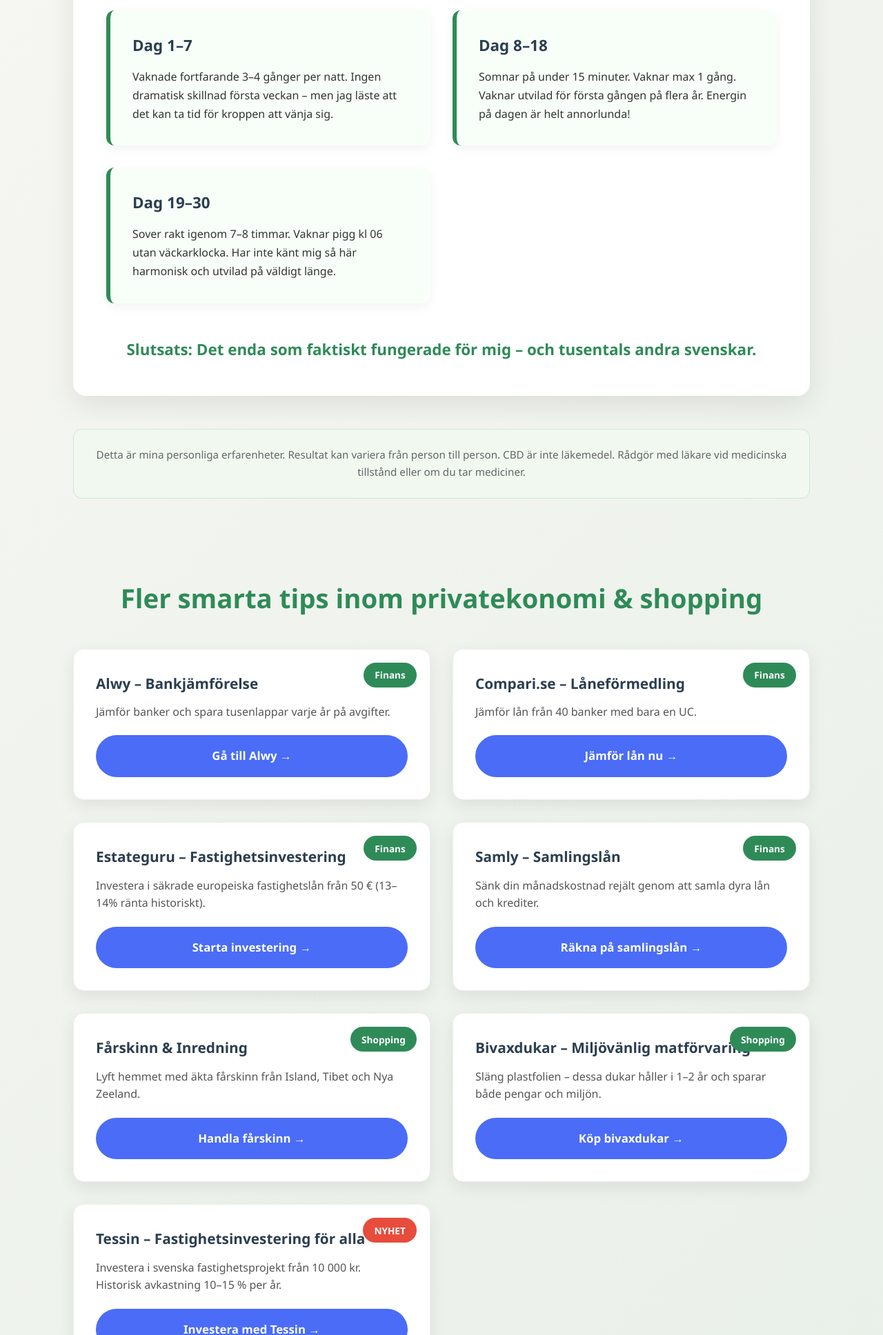
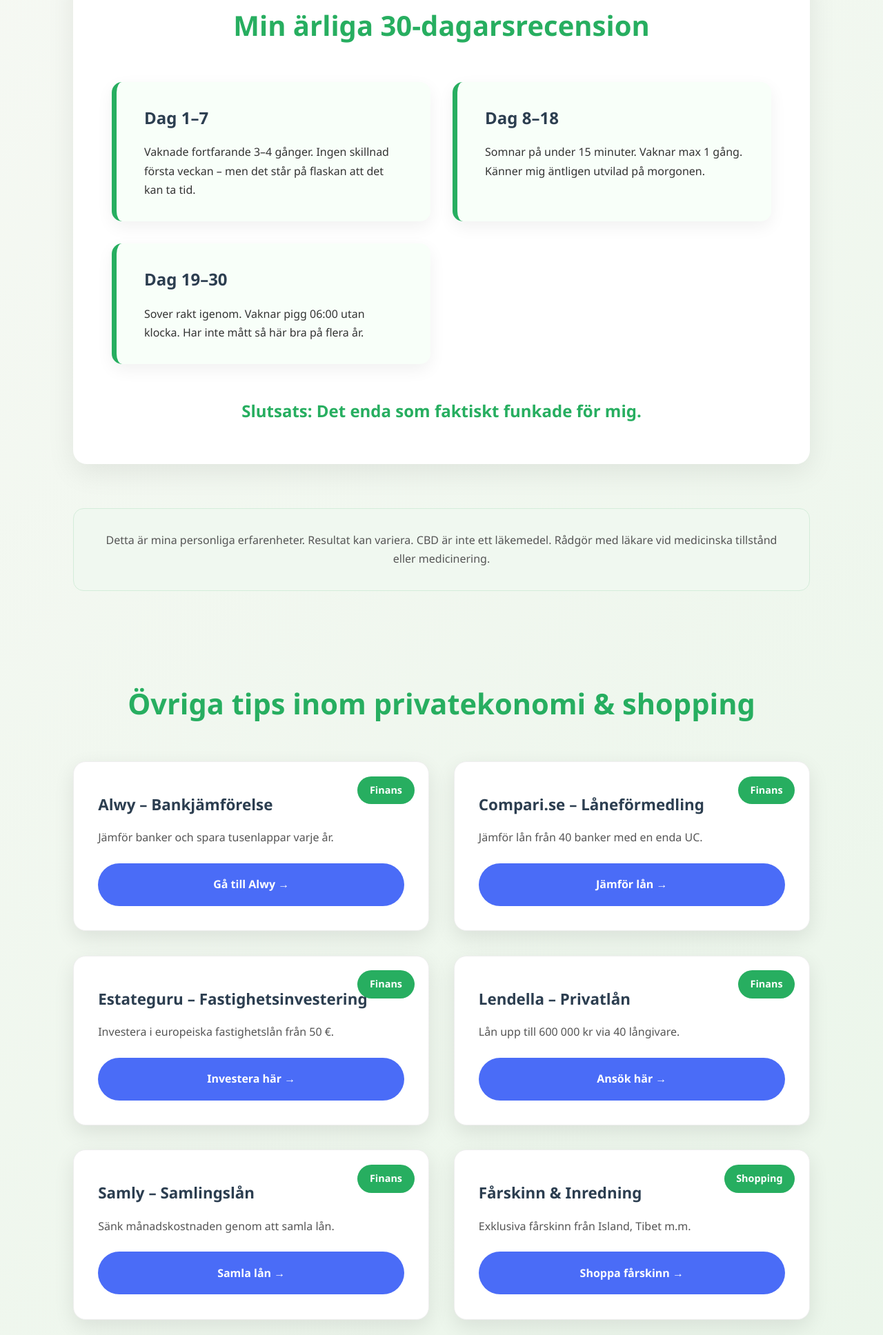
Before and after one commit to Passiv-Inkomst/PengaExpert, a plain HTML site: page index.html in a window 1280 px wide. Shown: the part 864-2800 px from the top of the page at 69% size. Drawn offline with Linux system fonts and the light colour scheme.

Commit message:
Update index.html

```diff
--- a/index.html
+++ b/index.html
@@ -3,62 +3,64 @@
 <head>
     <meta charset="UTF-8">
     <meta name="viewport" content="width=device-width, initial-scale=1.0">
-    <meta name="description" content="Min ärliga recension av svensk CBD-olja som hjälpte mig sova hela natten igen + rabattlänk">
+    <meta name="description" content="Min ärliga recension av svensk CBD-olja som hjälpte mig sova hela natten igen + exklusiv rabattlänk">
     <meta property="og:title" content="Sov som ett barn igen – min CBD-recension (2025)">
-    <meta property="og:description" content="Från 4 uppvaknanden per natt → sover hela natten. Ingen melatonin, ingen beroenderisk.">
+    <meta property="og:description" content="Från 4 uppvaknanden per natt → sover rakt igenom. Ingen melatonin, ingen beroenderisk.">
     <title>Sov som ett barn igen – min CBD-recension 2025</title>
     <link rel="stylesheet" href="https://cdnjs.cloudflare.com/ajax/libs/font-awesome/6.4.0/css/all.min.css">
     <style>
         *{margin:0;padding:0;box-sizing:border-box;font-family:'Segoe UI',sans-serif;}
-        body{background:linear-gradient(135deg,#f9f7f4 0%,#e8f0e8 100%);color:#333;min-height:100vh;line-height:1.7;}
+        body{background:linear-gradient(135deg,#f8f9f5 0%,#e8f5e8 100%);color:#333;line-height:1.7;}
         .container{max-width:1100px;margin:0 auto;padding:2rem 1rem;}
-        header{text-align:center;padding:4rem 1rem;background:linear-gradient(rgba(0,0,0,0.5),rgba(0,0,0,0.5)),url('https://images.unsplash.com/photo-1516397281156-ca07cf9746fc?w=1400') center/cover no-repeat;border-radius:20px;color:white;margin-bottom:3rem;}
-        h1{font-size:3.2rem;font-weight:900;margin-bottom:1rem; text-shadow: 0 2px 10px rgba(0,0,0,0.4);}
-        .subtitle{font-size:1.5rem;max-width:900px;margin:0 auto 1.5rem;font-weight:400;}
-        .stars{color:#f39c12;font-size:1.6rem;margin:1.5rem 0;}
-        .hero-btn{background:#2e8b57;color:white;padding:1.4rem 3rem;font-size:1.4rem;border-radius:50px;text-decoration:none;display:inline-block;margin:2rem 1rem;box-shadow:0 10px 30px rgba(46,139,87,0.4);transition:all .3s;font-weight:700;position:relative;}
-        .hero-btn:hover{transform:translateY(-4px);background:#236942;box-shadow:0 15px 35px rgba(46,139,87,0.5);}
-        .popular-badge{position:absolute;top:-12px;right:-10px;background:#e74c3c;color:white;padding:0.4rem 0.9rem;border-radius:20px;font-size:0.85rem;font-weight:700;}
-        .section{margin:3rem 0;background:white;border-radius:18px;padding:3rem;box-shadow:0 12px 40px rgba(0,0,0,0.09);}
-        h2{color:#2e8b57;text-align:center;margin-bottom:2.5rem;font-size:2.3rem;}
-        .review-grid{display:grid;grid-template-columns:repeat(auto-fit,minmax(320px,1fr));gap:2rem;margin:2rem 0;}
-        .review-card{background:#f8fff8;border-left:6px solid #2e8b57;padding:2rem;border-radius:12px;box-shadow:0 5px 15px rgba(0,0,0,0.05);}
-        .review-card h3{font-size:1.4rem;margin-bottom:0.8rem;color:#2c3e50;}
-        .disclaimer{font-size:0.95rem;color:#666;text-align:center;margin:3rem 0;padding:1.5rem;background:#f0f8f0;border-radius:12px;border:1px solid #d0e8d0;}
-        .other-links{margin-top:7rem;}
-        .other-links h2{color:#2e8b57;text-align:center;margin-bottom:2.5rem;font-size:2.4rem;}
-        .link-grid{display:grid;grid-template-columns:repeat(auto-fill,minmax(360px,1fr));gap:2rem;}
-        .small-card{background:white;padding:2rem;border-radius:15px;box-shadow:0 8px 25px rgba(0,0,0,0.08);text-align:left;position:relative;transition:all .3s;border:1px solid #eee;}
-        .small-card:hover{transform:translateY(-8px);box-shadow:0 15px 35px rgba(0,0,0,0.12);}
-        .small-card h3{margin-bottom:0.7rem;color:#2c3e50;font-size:1.3rem;}
-        .small-card p{font-size:1rem;color:#555;margin-bottom:1.3rem;line-height:1.6;}
-        .small-card a{background:#4a6cf7;color:white;padding:1rem;border-radius:50px;text-decoration:none;display:block;text-align:center;font-weight:600;font-size:1.05rem;transition:all .3s;}
-        .small-card a:hover{background:#3a5ce5;transform:scale(1.03);}
-        .tag{position:absolute;top:1.2rem;right:1.2rem;background:#2e8b57;color:white;padding:0.4rem 1rem;border-radius:20px;font-size:0.85rem;font-weight:600;}
-        .new-tag{background:#e74c3c !important;}
-        footer{text-align:center;padding:5rem 1rem;color:#666;font-size:1rem;background:#f9f9f9;margin-top:5rem;border-radius:15px;}
+        header{text-align:center;padding:4.5rem 2rem;background:linear-gradient(rgba(0,0,0,0.55),rgba(0,0,0,0.55)),url('https://images.unsplash.com/photo-1516397281156-ca07cf9746fc?w=1400') center/cover no-repeat;border-radius:25px;color:white;margin-bottom:4rem;box-shadow:0 15px 40px rgba(0,0,0,0.2);}
+        h1{font-size:3.4rem;font-weight:900;margin-bottom:1rem;text-shadow:0 3px 15px rgba(0,0,0,0.5);}
+        .subtitle{font-size:1.55rem;max-width:900px;margin:0 auto 2rem;opacity:0.95;}
+        .stars{color:#f1c40f;font-size:1.8rem;margin:1.5rem 0;}
+        .hero-btn{background:#27ae60;color:white;padding:white;padding:1.5rem 3.5rem;font-size:1.5rem;border-radius:60px;text-decoration:none;display:inline-block;margin:2rem 0;font-weight:800;box-shadow:0 12px 35px rgba(39,174,96,0.4);transition:all .3s;position:relative;overflow:hidden;}
+        .hero-btn:hover{transform:translateY(-5px);background:#219a52;box-shadow:0 20px 45px rgba(39,174,96,0.5);}
+        .popular{position:absolute;top:-10px;left:50%;transform:translateX(-50%);background:#e74c3c;color:white;padding:0.5rem 1.2rem;border-radius:30px;font-size:0.9rem;font-weight:900;}
+        .section{background:white;border-radius:20px;padding:3.5rem;margin:3rem 0;box-shadow:0 12px 40px rgba(0,0,0,0.08);}
+        h2{color:#27ae60;text-align:center;font-size:2.5rem;margin-bottom:3rem;}
+        .review-grid{display:grid;grid-template-columns:repeat(auto-fit,minmax(340px,1fr));gap:2rem;}
+        .review-card{background:#f8fff9;border-left:7px solid #27ae60;padding:2rem 2.5rem;border-radius:15px;box-shadow:0 8px 25px rgba(0,0,0,0.06);}
+        .review-card h3{font-size:1.5rem;color:#2c3e50;margin-bottom:1rem;}
+        .conclusion{text-align:center;font-size:1.5rem;font-weight:800;color:#27ae60;margin-top:3rem;}
+        .disclaimer{background:#f0f8f0;padding:2rem;border-radius:15px;text-align:center;font-size:1rem;color:#555;border:1px solid #d4edda;margin:4rem 0;}
+        .other-links{margin-top:8rem;}
+        .other-links h2{font-size:2.6rem;margin-bottom:3rem;}
+        .link-grid{display:grid;grid-template-columns:repeat(auto-fill,minmax(360px,1fr));gap:2.2rem;}
+        .card{position:relative;background:white;padding:2.2rem;border-radius:18px;box-shadow:0 10px 30px rgba(0,0,0,0.09);transition:all .3s;border:1px solid #eee;overflow:hidden;}
+        .card:hover{transform:translateY(-10px);box-shadow:0 20px 40px rgba(0,0,0,0.15);}
+        .tag{position:absolute;top:1.3rem;right:1.3rem;background:#27ae60;color:white;padding:0.5rem 1.1rem;border-radius:25px;font-size:0.9rem;font-weight:700;}
+        .new{background:#e74c3c !important;}
+        .card h3{font-size:1.4rem;color:#2c3e50;margin:0.5rem 0 1rem;}
+        .card p{color:#555;margin-bottom:1.5rem;line-height:1.6;}
+        .card a{background:#4a6cf7;color:white;padding:1.1rem;border-radius:50px;text-align:center;display:block;font-weight:700;text-decoration:none;transition:all .3s;}
+        .card a:hover{background:#3a5ce5;transform:scale(1.03);}
+        footer{text-align:center;padding:5rem 1rem;background:#f9f9f9;border-radius:20px;margin-top:6rem;font-size:1.05rem;color:#666;}
         @media(max-width:768px){
-            h1{font-size:2.5rem;}
-            .subtitle{font-size:1.3rem;}
-            .hero-btn{padding:1.2rem 2.5rem;font-size:1.2rem;}
+            h1{font-size:2.6rem;}
+            .subtitle{font-size:1.35rem;}
+            .hero-btn{padding:1.3rem 2.8rem;font-size:1.3rem;}
             .link-grid{grid-template-columns:1fr;}
         }
     </style>
 </head>
 <body>
     <div class="container">
+
         <!-- HERO -->
         <header>
             <h1>Sov som ett barn igen</h1>
-            <p class="subtitle">Från 4 uppvaknanden per natt → sover rakt igenom på bara 18 dagar.<br>Ingen melatonin. Ingen beroenderisk. Bara ren, svensk CBD-olja.</p>
+            <p class="subtitle">Från 4 uppvaknanden per natt → sover hela natten på 18 dagar.<br>Ingen melatonin. Ingen beroenderisk. Bara ren svensk CBD-olja.</p>
             <div class="stars">★★★★★</div>
-            <p style="font-style:italic;margin:1rem 0;">"Bästa köpet jag gjort på flera år" – över 400 verifierade kunder är eniga</p>
-            <a href="https://www.naturalhemplife.se/?utm_source=addrevenue.io&utm_medium=affiliate&utm_campaign=addrevenue.io&utm_content=Passiv_Inkomst&advertiserId=984730&channelId=3466092&market=SE"
-               class="hero-btn" target="_blank">
-               <span class="popular-badge">POPULÄRAST</span>
-               Köp CBD-olja här → (min rabattlänk)
+            <p style="font-style:italic;margin:1.5rem 0;font-size:1.2rem;">Över 400 svenskar sover bättre tack vare denna olja</p>
+
+            <a href="https://www.naturalhemplife.se/?utm_source=addrevenue.io&utm_medium=affiliate&utm_campaign=addrevenue.io&utm_content=Passiv_Inkomst&advertiserId=984730&channelId=3466092&market=SE" class="hero-btn" target="_blank">
+                <span class="popular">MEST SÅLD 2025</span>
+                Köp CBD-olja här → (min rabattlänk)
             </a>
-            <p style="font-size:1.1rem;margin-top:1.5rem;opacity:0.9;">Affiliate-länk – jag får provision om du köper (ingen extra kostnad för dig)</p>
+            <p style="margin-top:1.5rem;font-size:1.15rem;opacity:0.9;">Affiliate-länk – jag får provision om du köper (ingen extra kostnad för dig)</p>
         </header>
 
         <!-- Recension -->
@@ -67,80 +69,106 @@
             <div class="review-grid">
                 <div class="review-card">
                     <h3>Dag 1–7</h3>
-                    <p>Vaknade fortfarande 3–4 gånger per natt. Ingen dramatisk skillnad första veckan – men jag läste att det kan ta tid för kroppen att vänja sig.</p>
+                    <p>Vaknade fortfarande 3–4 gånger. Ingen skillnad första veckan – men det står på flaskan att det kan ta tid.</p>
                 </div>
                 <div class="review-card">
                     <h3>Dag 8–18</h3>
-                    <p>Somnar på under 15 minuter. Vaknar max 1 gång. Vaknar utvilad för första gången på flera år. Energin på dagen är helt annorlunda!</p>
+                    <p>Somnar på under 15 minuter. Vaknar max 1 gång. Känner mig äntligen utvilad på morgonen.</p>
                 </div>
                 <div class="review-card">
                     <h3>Dag 19–30</h3>
-                    <p>Sover rakt igenom 7–8 timmar. Vaknar pigg kl 06 utan väckarklocka. Har inte känt mig så här harmonisk och utvilad på väldigt länge.</p>
+                    <p>Sover rakt igenom. Vaknar pigg 06:00 utan klocka. Har inte mått så här bra på flera år.</p>
                 </div>
             </div>
-            <p style="text-align:center;margin-top:3rem;font-size:1.4rem;font-weight:700;color:#2e8b57;">
-                Slutsats: Det enda som faktiskt fungerade för mig – och tusentals andra svenskar.
-            </p>
+            <p class="conclusion">Slutsats: Det enda som faktiskt funkade för mig.</p>
         </div>
 
         <div class="disclaimer">
-            Detta är mina personliga erfarenheter. Resultat kan variera från person till person. CBD är inte läkemedel. Rådgör med läkare vid medicinska tillstånd eller om du tar mediciner.
+            Detta är mina personliga erfarenheter. Resultat kan variera. CBD är inte ett läkemedel. Rådgör med läkare vid medicinska tillstånd eller medicinering.
         </div>
 
-        <!-- Övriga länkar -->
+        <!-- Alla dina länkar + den nya -->
         <div class="other-links">
-            <h2>Fler smarta tips inom privatekonomi & shopping</h2>
+            <h2>Övriga tips inom privatekonomi & shopping</h2>
             <div class="link-grid">
-                <div class="small-card">
+
+                <div class="card">
                     <span class="tag">Finans</span>
                     <h3>Alwy – Bankjämförelse</h3>
-                    <p>Jämför banker och spara tusenlappar varje år på avgifter.</p>
+                    <p>Jämför banker och spara tusenlappar varje år.</p>
                     <a href="https://addrevenue.io/l/4242654" target="_blank">Gå till Alwy →</a>
                 </div>
-                <div class="small-card">
+
+                <div class="card">
                     <span class="tag">Finans</span>
                     <h3>Compari.se – Låneförmedling</h3>
-                    <p>Jämför lån från 40 banker med bara en UC.</p>
-                    <a href="https://addrevenue.io/l/4242655" target="_blank">Jämför lån nu →</a>
+                    <p>Jämför lån från 40 banker med en enda UC.</p>
+                    <a href="https://addrevenue.io/l/4242655" target="_blank">Jämför lån →</a>
                 </div>
-                <div class="small-card">
+
+                <div class="card">
                     <span class="tag">Finans</span>
                     <h3>Estateguru – Fastighetsinvestering</h3>
-                    <p>Investera i säkrade europeiska fastighetslån från 50 € (13–14% ränta historiskt).</p>
-                    <a href="https://addrevenue.io/l/4242656" target="_blank">Starta investering →</a>
+                    <p>Investera i europeiska fastighetslån från 50 €.</p>
+                    <a href="https://addrevenue.io/l/4242656" target="_blank">Investera här →</a>
                 </div>
-                <div class="small-card">
+
+                <div class="card">
+                    <span class="tag">Finans</span>
+                    <h3>Lendella – Privatlån</h3>
+                    <p>Lån upp till 600 000 kr via 40 långivare.</p>
+                    <a href="https://addrevenue.io/l/4242657" target="_blank">Ansök här →</a>
+                </div>
+
+                <div class="card">
                     <span class="tag">Finans</span>
                     <h3>Samly – Samlingslån</h3>
-                    <p>Sänk din månadskostnad rejält genom att samla dyra lån och krediter.</p>
-                    <a href="https://addrevenue.io/l/4242658" target="_blank">Räkna på samlingslån →</a>
+                    <p>Sänk månadskostnaden genom att samla lån.</p>
+                    <a href="https://addrevenue.io/l/4242658" target="_blank">Samla lån →</a>
                 </div>
-                <div class="small-card">
+
+                <div class="card">
                     <span class="tag">Shopping</span>
                     <h3>Fårskinn & Inredning</h3>
-                    <p>Lyft hemmet med äkta fårskinn från Island, Tibet och Nya Zeeland.</p>
-                    <a href="https://addrevenue.io/l/4242664" target="_blank">Handla fårskinn →</a>
+                    <p>Exklusiva fårskinn från Island, Tibet m.m.</p>
+                    <a href="https://addrevenue.io/l/4242664" target="_blank">Shoppa fårskinn →</a>
                 </div>
-                <div class="small-card">
+
+                <div class="card">
+                    <span class="tag">Finans</span>
+                    <h3>JustInCase – Livförsäkring</h3>
+                    <p>Skydda familjen från 89 kr/månad.</p>
+                    <a href="https://addrevenue.io/l/4242693" target="_blank">Teckna livförsäkring →</a>
+                </div>
+
+                <div class="card">
+                    <span class="tag">Shopping</span>
+                    <h3>Jascha Stockholm – Mode</h3>
+                    <p>Hållbar skandinavisk design sedan 2001.</p>
+                    <a href="https://addrevenue.io/l/4242694" target="_blank">Shoppa mode →</a>
+                </div>
+
+                <div class="card">
                     <span class="tag">Shopping</span>
                     <h3>Bivaxdukar – Miljövänlig matförvaring</h3>
-                    <p>Släng plastfolien – dessa dukar håller i 1–2 år och sparar både pengar och miljön.</p>
+                    <p>Ersätt plastfolie – återanvänd 400+ gånger.</p>
                     <a href="https://addrevenue.io/l/4242780" target="_blank">Köp bivaxdukar →</a>
                 </div>
 
-                <!-- NY LÄNK HÄR -->
-                <div class="small-card">
-                    <span class="tag new-tag">NYHET</span>
-                    <h3>Tessin – Fastighetsinvestering för alla</h3>
+                <!-- DIN NYA LÄNK -->
+                <div class="card">
+                    <span class="tag new">NYHET</span>
+                    <h3>Tessin – Fastighetsinvestering i Sverige</h3>
                     <p>Investera i svenska fastighetsprojekt från 10 000 kr. Historisk avkastning 10–15 % per år.</p>
                     <a href="https://addrevenue.io/l/4242920" target="_blank">Investera med Tessin →</a>
                 </div>
+
             </div>
         </div>
 
         <footer>
             <p>© 2025 Passiv Inkomst – Alla rättigheter förbehållna</p>
-            <p>Affiliate-länkar används på hela sidan. Stort tack för att du stödjer mitt arbete ❤️</p>
+            <p>Affiliate-länkar används på hela sidan. Stort tack för att du stödjer mig ❤️</p>
         </footer>
     </div>
 </body>
```
